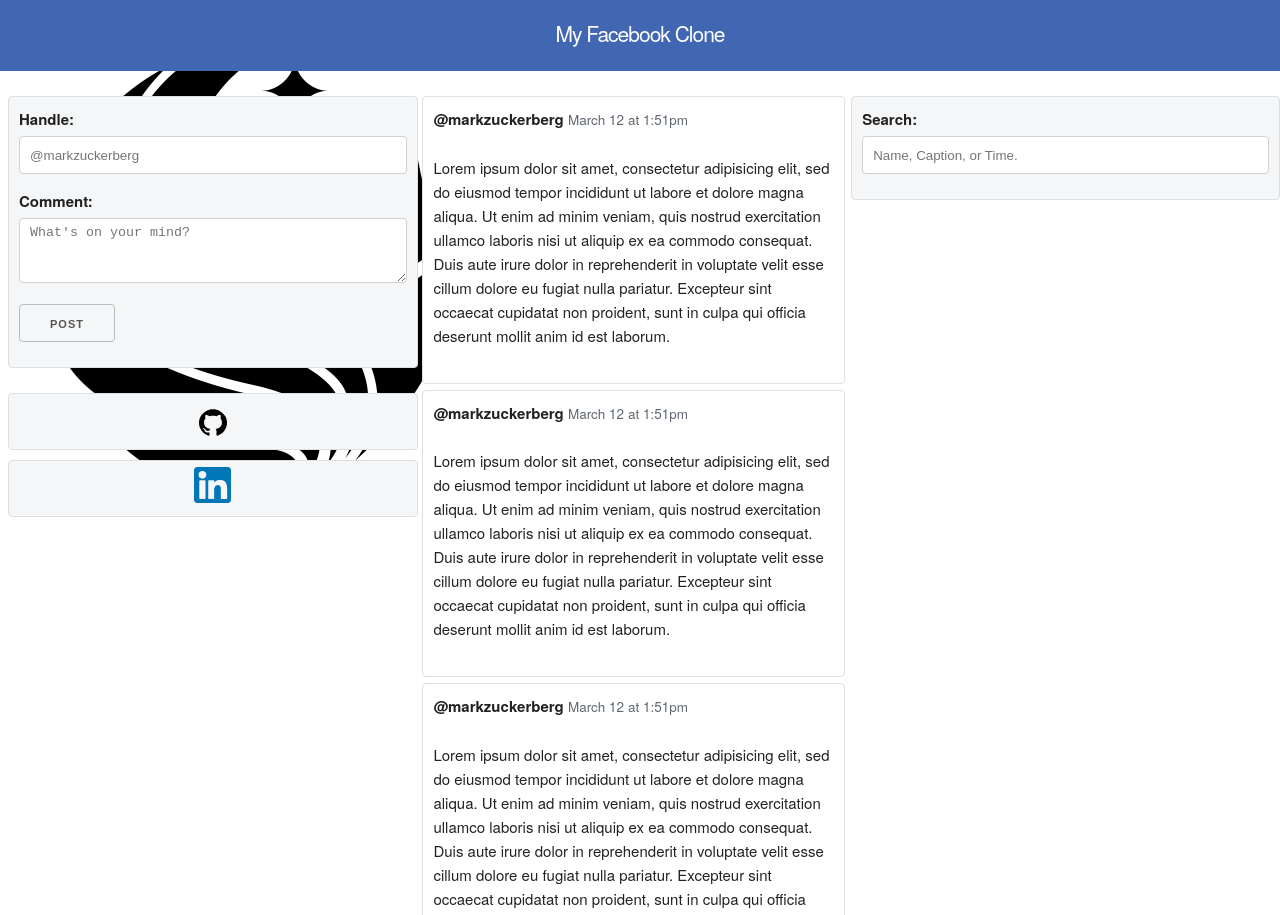
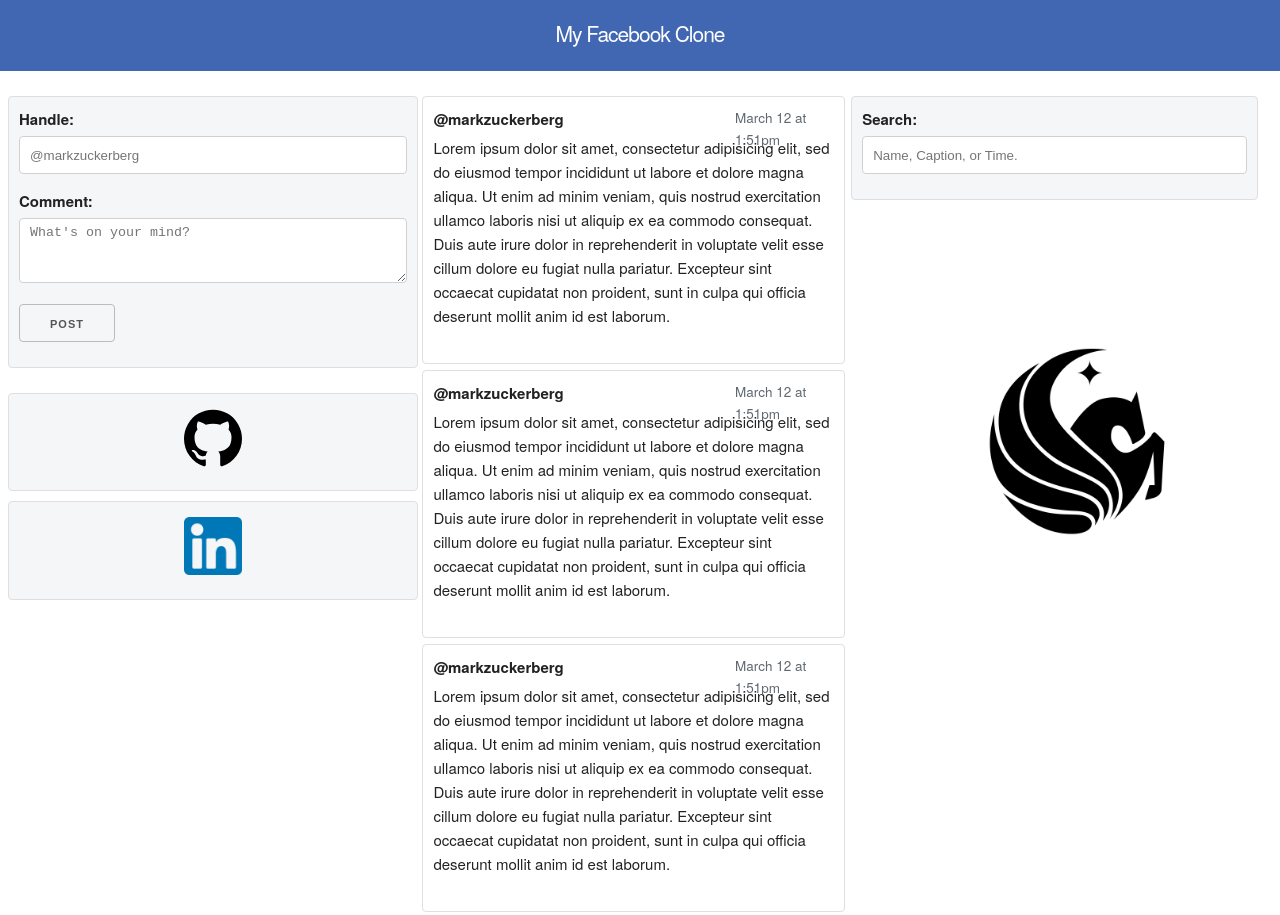
Before and after one commit to stefanwerleman/facebook-clone, a plain HTML site: page client/index.html in a window 1280 px wide. Shown: the top 915 px of the page. Drawn offline with nearby package versions, Linux system fonts and the light colour scheme.

Commit message:
Finished positioning and sizing

```diff
--- a/client/styles.css
+++ b/client/styles.css
@@ -63,28 +63,22 @@
    border-radius: 4px;
    background-color: #f5f6f7;
    font-family: inherit;
-   width: 100%;
    font-size: 2.3em;
+   margin-bottom: 10px;
+   padding: 10px;
    text-align: center;
-   box-sizing: border-box;
-   margin-bottom: 10px;
-   display: inline-block;
 }
 
 .github-icon
 {
-   width: 6.75%;
+   margin-top: 5px;
+   width: 15%;
 }
 
 .linkedin-icon
 {
-   width: 9%;
-}
-
-.github-link, .linkedin-link
-{
-   color: inherit;
-   text-decoration: none;
+   margin-top: 5px;
+   width: 15%;
 }
 
 /* Middle column section */
@@ -116,21 +110,31 @@
 
 .date-time
 {
+   position: absolute;
+   left: 74%;
+}
+
+.date-time
+{
    font-size: 0.9em;
    color: #606770;
 }
 
-/* Search column */
-.search-container
+/* Right column */
+.right-section
 {
    position: fixed;
    display: inline-block;
    font-family: inherit;
-   border: 1px solid #dddfe2;
-   border-radius: 4px;
    top: 12%;
    left: 66.5%;
    width: 31.75%;
+}
+
+.search-container
+{
+   border: 1px solid #dddfe2;
+   border-radius: 4px;
    padding: 10px;
    background-color: #f5f6f7;
 }
@@ -138,5 +142,17 @@
 .search
 {
    width: 100%;
-   height: 100%;
 }
+
+.ucf-logo-container
+{
+   position: absolute;
+}
+
+.ucf-logo
+{
+   position: relative;
+   width: 50%;
+   top: 140px;
+   left: 125px;
+}
```
